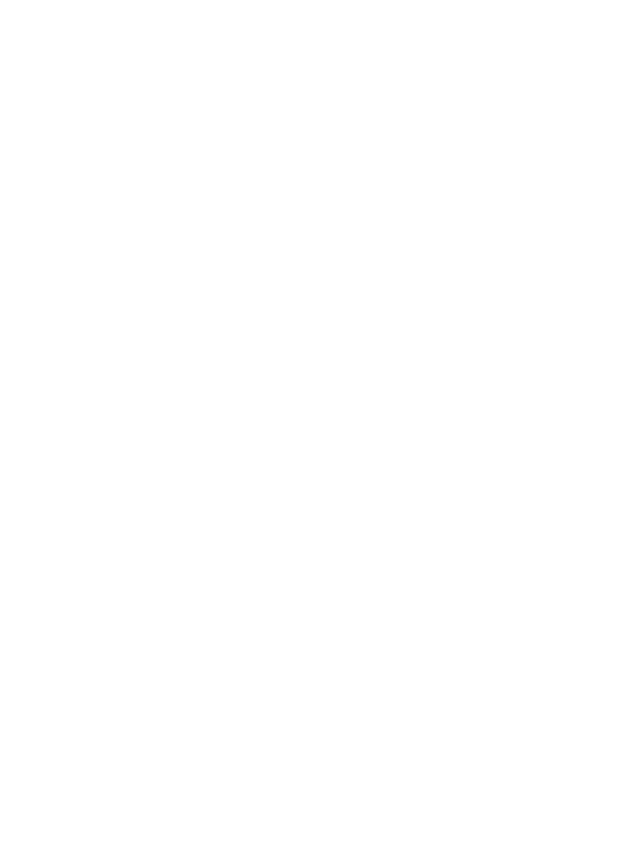
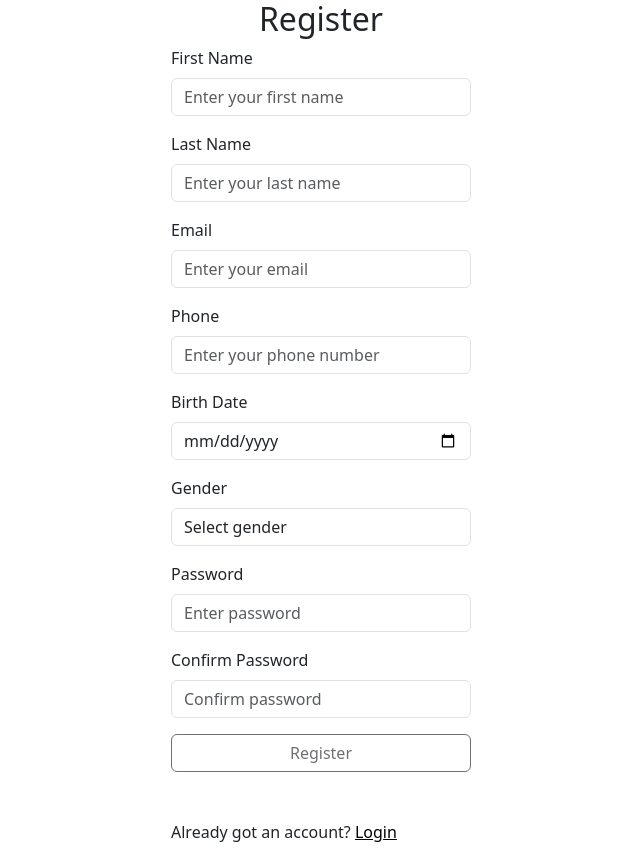
Before and after one commit to stellijanos/track-fit, an Angular app in the folder frontend/: page /register in a window 1280 px wide. Before the commit this address led to /. Shown: the whole page, without its empty margins (319-959 px from the left). Before the commit the page ends 800 px from the top, so only its background shows below. Built offline with nearby package versions, Linux system fonts and the light colour scheme.

Commit message:
feat: register with validators and modularize pages

```diff
--- /dev/null
+++ b/frontend/src/app/core/validators/password-match.validator.ts
@@ -0,0 +1,16 @@
+import { AbstractControl, ValidationErrors, ValidatorFn } from '@angular/forms';
+
+export function matchValidator(
+    controlName: string,
+    matchingControlName: string
+): ValidatorFn {
+    return (group: AbstractControl): ValidationErrors | null => {
+        const control = group.get(controlName);
+        const matchingControl = group.get(matchingControlName);
+
+        if (!control || !matchingControl) return null;
+
+        const mismatch = control.value !== matchingControl.value;
+        return mismatch ? { [matchingControlName + 'Mismatch']: true } : null;
+    };
+}
--- a/frontend/src/app/pages/login/login.component.html
+++ b/frontend/src/app/pages/auth/login/login.component.html
@@ -20,7 +20,7 @@
             </div>
         </div>
 
-        <button class="btn w-100" type="submit" [disabled]="form.invalid">Login</button>
+        <button class="btn w-100 mb-5" type="submit" [disabled]="form.invalid">Login</button>
+        <p class="form__navigate">Not account yet? <a [routerLink]="'/register'">Register</a></p>
     </form>
-
 </div>
--- /dev/null
+++ b/frontend/src/app/pages/auth/register/register.component.html
@@ -0,0 +1,80 @@
+<div class="register">
+    <form [formGroup]="form" (ngSubmit)="onSubmit()" class="register__form fade-in-down">
+        <h2 class="text-center">Register</h2>
+
+        <div class="mb-3">
+            <label for="firstName" class="form-label">First Name</label>
+            <input id="firstName" class="form-control" formControlName="firstName"
+                placeholder="Enter your first name" />
+            <div *ngIf="form.get('firstName')?.invalid && form.get('firstName')?.touched">
+                <small class="error">First name is required.</small>
+            </div>
+        </div>
+
+        <div class="mb-3">
+            <label for="lastName" class="form-label">Last Name</label>
+            <input id="lastName" class="form-control" formControlName="lastName" placeholder="Enter your last name" />
+            <div *ngIf="form.get('lastName')?.invalid && form.get('lastName')?.touched">
+                <small class="error">Last name is required.</small>
+            </div>
+        </div>
+
+        <div class="mb-3">
+            <label for="email" class="form-label">Email</label>
+            <input id="email" class="form-control" formControlName="email" placeholder="Enter your email" />
+            <div *ngIf="form.get('email')?.invalid && form.get('email')?.touched">
+                <small class="error">Valid email is required.</small>
+            </div>
+        </div>
+
+        <div class="mb-3">
+            <label for="phone" class="form-label">Phone</label>
+            <input id="phone" class="form-control" formControlName="phone" placeholder="Enter your phone number" />
+            <div *ngIf="form.get('phone')?.invalid && form.get('phone')?.touched">
+                <small class="error">Phone number is required.</small>
+            </div>
+        </div>
+
+        <div class="mb-3">
+            <label for="birthDate" class="form-label">Birth Date</label>
+            <input id="birthDate" class="form-control" type="date" formControlName="birthDate" />
+            <div *ngIf="form.get('birthDate')?.invalid && form.get('birthDate')?.touched">
+                <small class="error">Birth date is required.</small>
+            </div>
+        </div>
+
+        <div class="mb-3">
+            <label for="gender" class="form-label">Gender</label>
+            <select id="gender" class="form-control" formControlName="gender">
+                <option value="">Select gender</option>
+                <option value="male">Male</option>
+                <option value="female">Female</option>
+                <option value="other">Other</option>
+            </select>
+            <div *ngIf="form.get('gender')?.invalid && form.get('gender')?.touched">
+                <small class="error">Gender is required.</small>
+            </div>
+        </div>
+
+        <div class="mb-3">
+            <label for="password" class="form-label">Password</label>
+            <input id="password" class="form-control" type="password" formControlName="password"
+                placeholder="Enter password" />
+            <div *ngIf="form.get('password')?.invalid && form.get('password')?.touched">
+                <small class="error">Password is required (min 6 characters).</small>
+            </div>
+        </div>
+
+        <div class="mb-3">
+            <label for="passwordConfirm" class="form-label">Confirm Password</label>
+            <input id="passwordConfirm" class="form-control" type="password" formControlName="passwordConfirm"
+                placeholder="Confirm password" />
+            <div *ngIf="form.hasError('passwordConfirmMismatch') && form.get('passwordConfirm')?.touched">
+                <small class="error">Passwords do not match.</small>
+            </div>
+        </div>
+
+        <button class="btn w-100 mb-5" type="submit" [disabled]="form.invalid">Register</button>
+        <p class="form__navigate">Already got an account? <a [routerLink]="'/login'">Login</a></p>
+    </form>
+</div>
--- /dev/null
+++ b/frontend/src/app/pages/auth/register/register.component.ts
@@ -0,0 +1,45 @@
+import { Component } from '@angular/core';
+import { FormBuilder, FormGroup, FormsModule, ReactiveFormsModule, Validators } from '@angular/forms';
+import { AuthState } from '../../../core/states/auth.state';
+import { matchValidator } from '../../../core/validators/password-match.validator';
+import { Register } from '../../../core/models/auth.model';
+import { CommonModule } from '@angular/common';
+import { RouterModule } from '@angular/router';
+
+@Component({
+    selector: 'app-register',
+    imports: [CommonModule, FormsModule, ReactiveFormsModule, RouterModule],
+    templateUrl: './register.component.html',
+    styleUrls: ['./register.component.css', '../styles.css']
+})
+export class RegisterComponent {
+
+    form !: FormGroup;
+
+    constructor(private fb: FormBuilder, private authState: AuthState) {
+    }
+
+    ngOnInit(): void {
+        this.initForm();
+    }
+
+    initForm() {
+        this.form = this.fb.group({
+            firstName: ['', Validators.required],
+            lastName: ['', Validators.required],
+            email: ['', [Validators.required, Validators.email]],
+            phone: ['', Validators.required],
+            birthDate: ['', Validators.required],
+            password: ['', Validators.required],
+            passwordConfirm: ['', Validators.required],
+            gender: ['', [Validators.required, Validators.pattern(/^(male|female|other)$/)]],
+        }, {
+            validators: matchValidator('password', 'passwordConfirm')
+        });
+    }
+
+    onSubmit() {
+        if (!this.form.valid) return;
+        this.authState.register(this.form.value as Register);
+    }
+}
--- /dev/null
+++ b/frontend/src/app/pages/auth/styles.css
@@ -0,0 +1,20 @@
+.login,
+.register {
+    width: 100%;
+    height: 100vh;
+    display: flex;
+    justify-content: center;
+    align-items: center;
+}
+
+
+.login__form,
+.register__form {
+    max-width: 500px;
+    min-width: 300px;
+    margin: auto;
+}
+
+.form__navigate a {
+    color: #000;
+}
```
Also changed, not shown: frontend/src/app/app.routes.ts (+4 -5 lines), frontend/src/app/pages/auth/login/login.component.ts (renamed from frontend/src/app/pages/login/login.component.ts, +6 -7 lines), frontend/src/app/pages/auth/login/login.component.css (added), frontend/src/app/pages/auth/register/register.component.css (renamed from frontend/src/app/pages/login/login.component.css), 2 other files (tests, documents, lock files or other folders).
